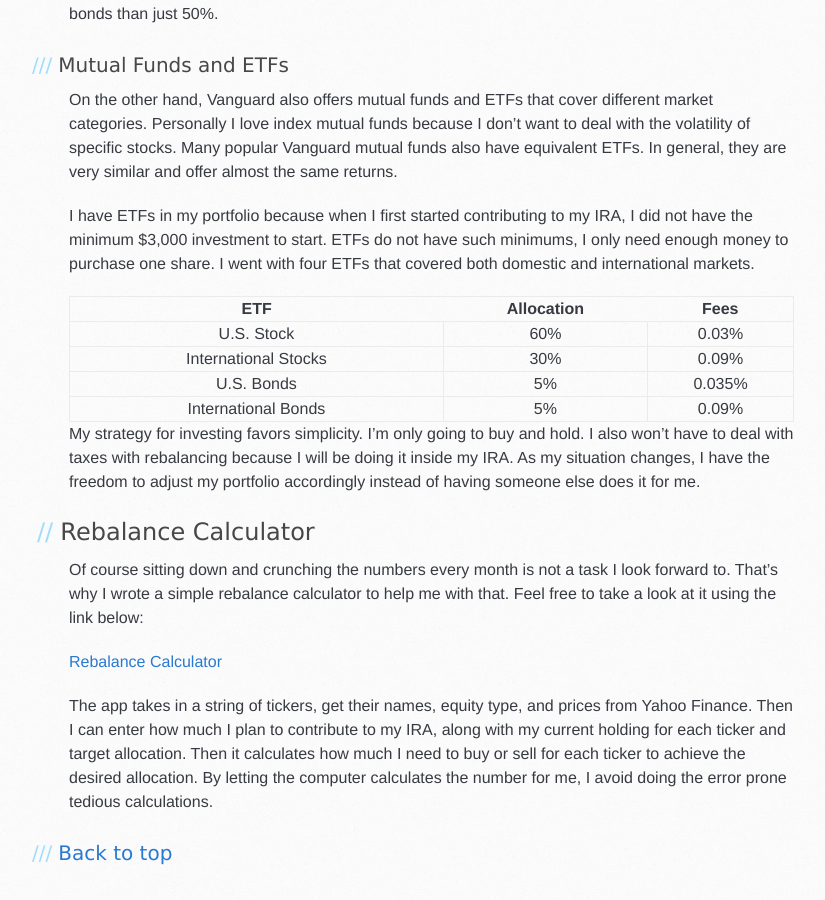
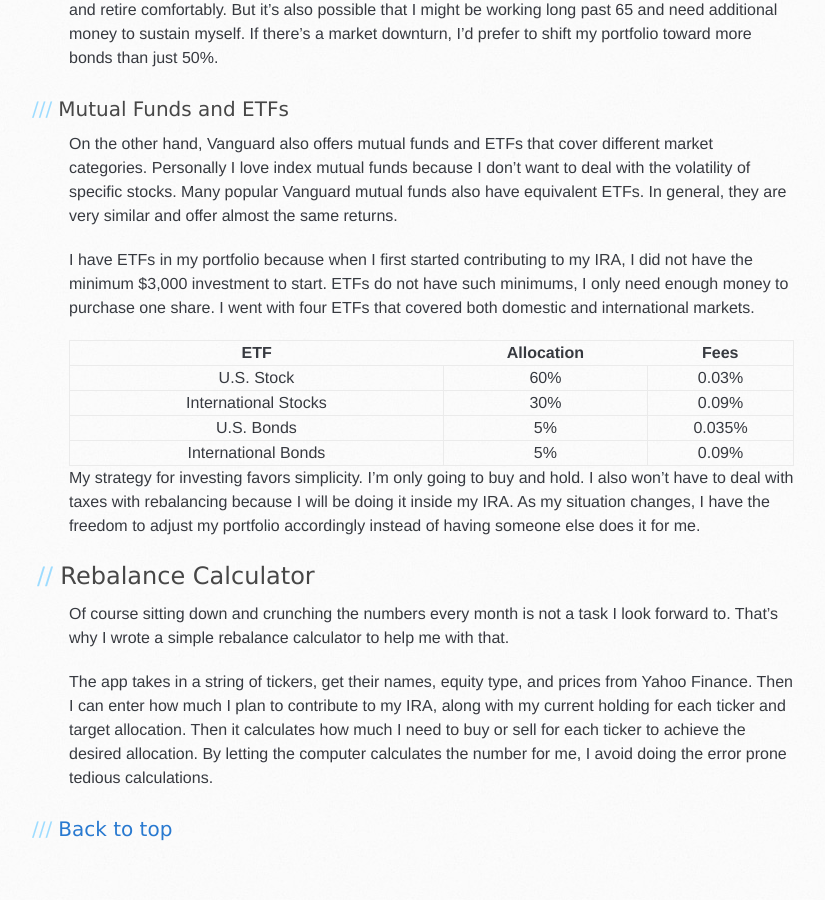
Before and after one commit to kennguyen01/kennguyen01.github.io, a Jekyll site: the page built from _posts/programming/2020/2020-01-08-portfolio-allocation-and-rebalance-calculator.md, in a window 1280 px wide and 900 px high, scrolled down 1395 px. Shown: the whole window, without its empty margins (71-896 px from the left). Built offline with Jekyll 4.4.1, drawn with Linux system fonts in a browser that asks for light colours; comment, search, counter and statistics services are not loaded; after the commit the page ends 2271 px from its top, so only the background shows below that; some of the changed text lies outside the part shown.

```diff
--- a/_posts/programming/2020/2020-01-08-portfolio-allocation-and-rebalance-calculator.md
+++ b/_posts/programming/2020/2020-01-08-portfolio-allocation-and-rebalance-calculator.md
@@ -54,8 +56,6 @@
 
 ## Rebalance Calculator
 
-Of course sitting down and crunching the numbers every month is not a task I look forward to. That's why I wrote a simple rebalance calculator to help me with that. Feel free to take a look at it using the link below:
-
-[Rebalance Calculator](https://kingle.pythonanywhere.com/rebalance)
+Of course sitting down and crunching the numbers every month is not a task I look forward to. That's why I wrote a simple rebalance calculator to help me with that.
 
 The app takes in a string of tickers, get their names, equity type, and prices from Yahoo Finance. Then I can enter how much I plan to contribute to my IRA, along with my current holding for each ticker and target allocation. Then it calculates how much I need to buy or sell for each ticker to achieve the desired allocation. By letting the computer calculates the number for me, I avoid doing the error prone tedious calculations.
```
Also changed, not shown: other parts of _posts/programming/2020/2020-01-08-portfolio-allocation-and-rebalance-calculator.md (+2 -0 lines), _posts/programming/2020/2020-03-17-scraping-for-jobs-on-indeed.md (+3 -3 lines), _posts/programming/2020/2020-09-29-jekyll-flashcards-generator.md (+2 -2 lines), _posts/programming/2021/2021-03-03-jekyll-cornell-notes.md (added, +27 -0 lines).
